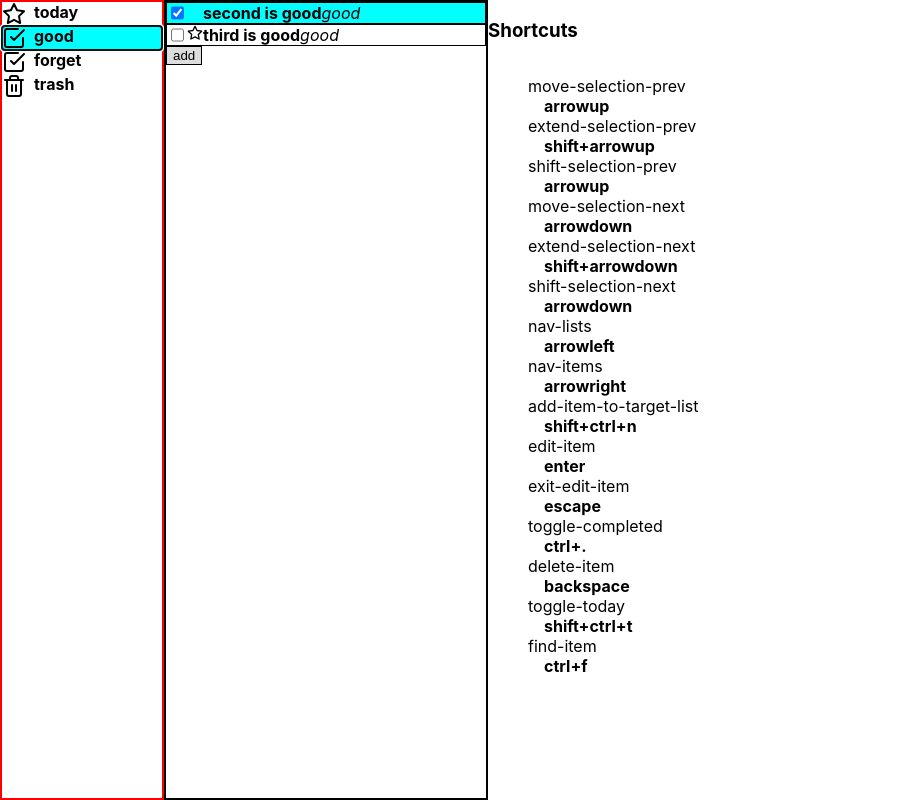
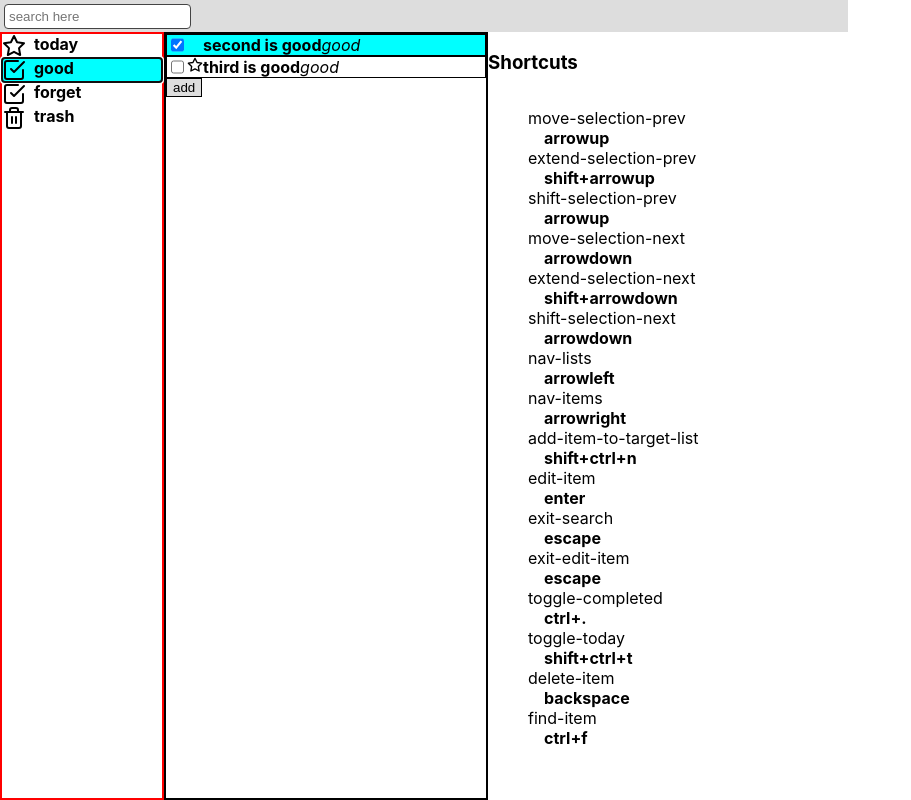
Before and after one commit to joshmarinacci/todomanager, a React (Create React App) app: page / in a window 1280 px wide. Shown: the whole page, without its empty margins (0-911 px from the left). Built offline with nearby package versions, Linux system fonts and the light colour scheme.

Commit message:
match bindings by scope start grouping some keybindings together add a toolbar component add search box using control-f

```diff
--- a/src/App.css
+++ b/src/App.css
@@ -6,10 +6,6 @@
   left:0;
   right:0;
   bottom:0;
-  /*justify-items: center;*/
-  /*align-content: center;*/
-  align-items: center;
-  /*justify-content: center;*/
 }
 .hbox {
   display: flex;
@@ -160,3 +156,18 @@ ul > li > ul > li {
 .scroll {
   overflow: auto;
 }
+
+
+.toolbar {
+  display: flex;
+  flex-direction: row;
+  background-color: #dddddd;
+  height: 2rem;
+  align-items: center;
+}
+.toolbar input[type='search'] {
+  border: 1px solid #444;
+  border-radius: 0.25rem;
+  margin: 0.25rem;
+  padding: 0.25rem;
+}
--- a/src/App.js
+++ b/src/App.js
@@ -1,6 +1,6 @@
-import React, {useState} from 'react'
+import React, {useEffect, useRef, useState} from 'react'
 import './App.css'
-import {FillBox, HBox, VBox} from './layout.js'
+import {FillBox, HBox, Toolbar, VBox} from './layout.js'
 import {ActionContext, AM, ShortcutsPanel, useActionScope} from './actions.js'
 import {QueryStorage, StorageContext} from './storage.js'
 import {ProjectsListView} from './projects.js'
@@ -42,6 +42,37 @@ storage.insert("items", {
     completed:false,
 })
 
+const SearchBox = ({searching, setSearching, setQuery}) => {
+    const [searchText, setSearchText] = useState("")
+    const searchBox = useRef()
+    const handlers = useActionScope('search',{
+        'exit-search': () => {
+            setSearchText("")
+            setSearching(false)
+        }
+    })
+    useEffect(()=>{
+        if(searching && searchBox.current) {
+            searchBox.current.focus()
+        }
+    },[searching])
+    const updateSearchText = (e) => {
+        const txt = e.target.value
+        setSearchText(txt)
+        if(txt.length > 0) {
+            setQuery(storage.createQuery('items',(it)=>it.title.includes(txt)))
+        } else {
+            setQuery(storage.createEmptyQuery())
+        }
+    }
+
+    return <>
+    <input type="search" ref={searchBox} placeholder={'search here'} value={searchText} onChange={updateSearchText}
+           onKeyDown={handlers.onKeyDown}
+    />
+        </>
+}
+
 function App() {
     const [selectedProject,setSelectedProject] = useState(good)
     const [focusedList, setFocusedList] = useState("lists")
@@ -57,13 +88,24 @@ function App() {
             setQuery(storage.createQuery('items',it=>it.project===project.id))
         }
     }
+    const [searching, setSearching] = useState(false)
+    const endSearching = () => {
+        changeSelectedProject(selectedProject)
+        setSearching(false)
+        setFocusedList("items")
+    }
     const handlers = useActionScope('list',{
         'nav-items': () => setFocusedList("items"),
         'nav-lists': () => setFocusedList("lists"),
+        'find-item': () => setSearching(true)
     })
     return <FillBox>
         <ActionContext.Provider value={AM}>
             <StorageContext.Provider value={storage}>
+                <VBox>
+                    <Toolbar>
+                        <SearchBox searching={searching} setSearching={endSearching} setQuery={setQuery}/>
+                    </Toolbar>
                     <HBox className={'grow stretch'} onKeyDown={handlers.onKeyDown}>
                         <ProjectsListView selectedProject={selectedProject} setSelectedProject={changeSelectedProject} focusedList={focusedList}/>
                         <ItemsListView query={query} project={selectedProject} focused={focusedList}/>
@@ -72,6 +114,7 @@ function App() {
                             <ShortcutsPanel/>
                         </VBox>
                     </HBox>
+                </VBox>
             </StorageContext.Provider>
         </ActionContext.Provider>
     </FillBox>
--- a/src/actions.js
+++ b/src/actions.js
@@ -125,10 +125,11 @@ class ActionManager {
             return action
         }
     }
-    matchBinding(event) {
-        // console.log("key is",event)
+    matchBinding(event, scope) {
+        // console.log("key is",event.key,'scope is',scope)
         if(event.key === 'Control') return
         const binding = this.keysList.find(binding=> {
+            if(binding.scope !== scope) return false
             if(binding.key === event.key.toLowerCase()) {
                 if(binding.control && event.ctrlKey && binding.shift && event.shiftKey) return true
                 if(binding.control && event.ctrlKey) return true
@@ -225,31 +226,29 @@ am.registerKeys([
         scope:'item',
         action: 'edit-item',
     },
+
     {
         key:'Escape',
-        scope:'edit-item',
-        action:'exit-edit-item',
+        scope:'search',
+        action:'exit-search',
     },
 
-    {
-        key: 'period',
-        control:true,
-        action: 'toggle-completed',
-    },
+
+
+    //edit-item scope
+    { action: 'exit-edit-item',   key:'escape', scope:'edit-item',   },
+    { action: 'toggle-completed', key: 'period',  control:true,   scope: 'edit-item' },
+    { action: 'toggle-today',     key:'t',  control:true,  shift:true,  scope:'edit-item',  },
+
     {
         key:'backspace',
         scope:'items',
         action:'delete-item',
     },
-    {
-        key:'t',
-        control:true,
-        shift:true,
-        action: 'toggle-today'
-    },
 
     {
         key:'f',
+        scope:'list',
         control:true,
         action:'find-item'
     }
@@ -274,12 +273,8 @@ export const AM = am
 export const useActionScope = (scope,actions)=>{
     const am = useContext(ActionContext)
     return {
-        onKeyPress:(e) => {
-            console.log("key was pressed")
-        },
         onKeyDown: (e) => {
-            // console.log("keydown",e.key)
-            const binding = am.matchBinding(e)
+            const binding = am.matchBinding(e,scope)
             // console.log("matched the binding",binding,'actions',actions)
             if(binding && actions[binding.action]) {
                 e.preventDefault()
--- a/src/items.js
+++ b/src/items.js
@@ -20,7 +20,7 @@ const ItemEditPanel = ({item, setEditing}) => {
     const editNotes = (e) => setProp('notes',e.target.value)
     const endEditing = () => setEditing(false)
 
-    const handlers = useActionScope('item',{
+    const handlers = useActionScope('edit-item',{
         'toggle-completed': toggleCompleted,
         'toggle-today': toggleToday,
         'exit-edit-item': endEditing,
--- a/src/layout.js
+++ b/src/layout.js
@@ -10,6 +10,9 @@ export const VBox = ({children, className = "", ...rest}) => {
     return <div className={"vbox " + className} {...rest}>{children}</div>
 }
 export const Spacer = () => <span className="grow"/>
+export const Toolbar = ({children, className = "", ...rest}) => {
+    return <div className={"toolbar " + className} {...rest}>{children}</div>
+}
 
 
 export function makeClassNames(map) {
```
Lines whose indentation alone changed are shown as unchanged.
